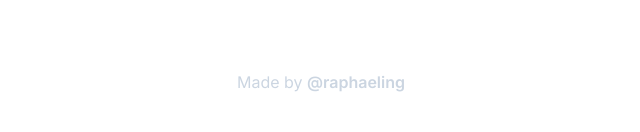
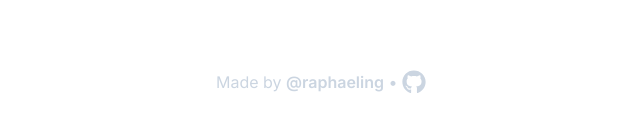
Before and after one commit to raphaeling/my-hitboard, a Next.js app: page / in a window 1280 px wide. Shown: the part 382-514 px from the top of the page, without its empty margins (319-959 px from the left). Built offline with nearby package versions, Linux system fonts and the light colour scheme.

Commit message:
Added source code icon

```diff
--- a/src/app/layout.js
+++ b/src/app/layout.js
@@ -1,4 +1,5 @@
 import { Inter } from 'next/font/google';
+import { FaGithub } from 'react-icons/fa';
 import './globals.css';
 
 const inter = Inter({ subsets: ['latin'] });
@@ -13,9 +14,13 @@ export default function RootLayout({ children }) {
     <html lang='en'>
       <body className={inter.className}>
         {children}
-        <footer className=' h-full flex justify-center text-slate-300 mb-4'>
+        <footer className='h-full flex justify-center text-slate-300 mb-4'>
           Made by&nbsp;
           <a href='https://raphaeling.com' className='font-semibold hover:text-slate-400'>@raphaeling</a>
+          &nbsp;•&nbsp;
+          <a href='https://github.com/raphaeling/my-hitboard' className='hover:text-slate-400 text-2xl'>
+            <FaGithub />
+          </a>
         </footer>
       </body>
     </html>
```
